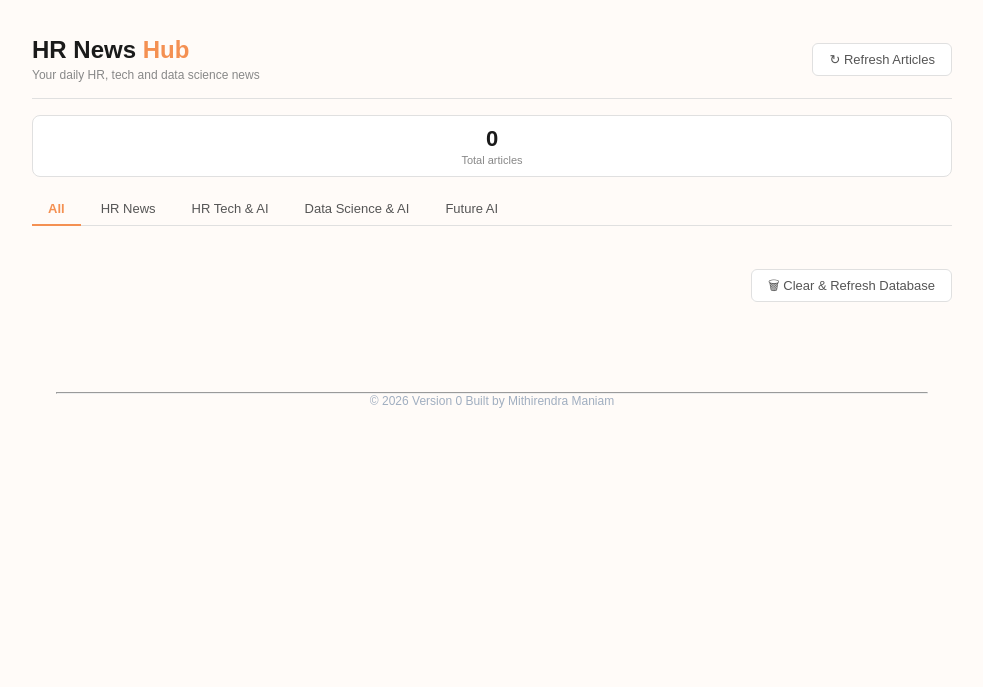
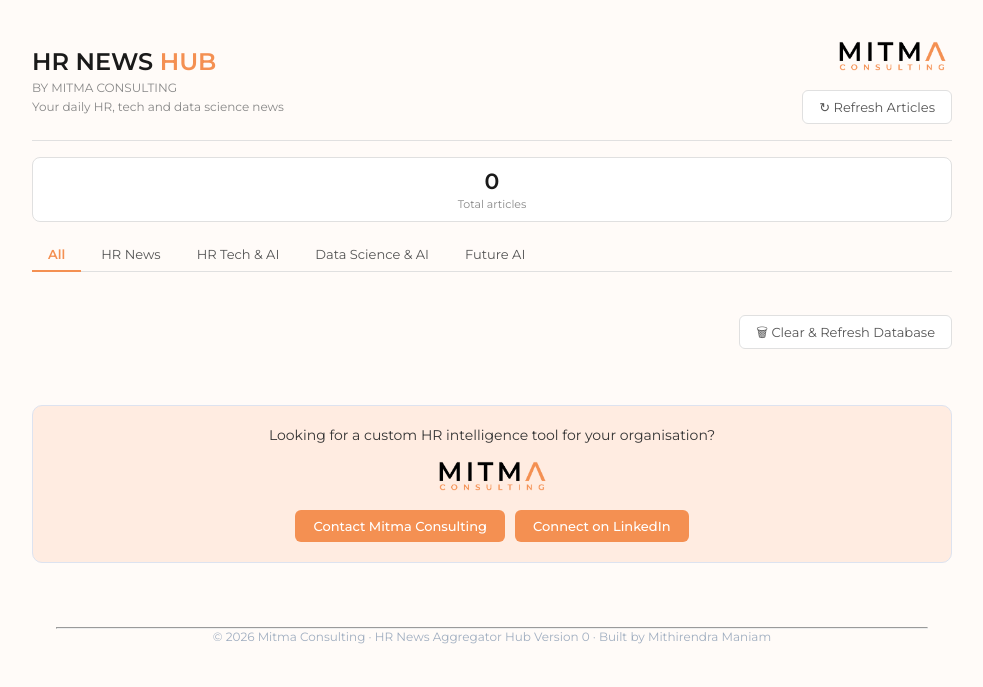
Before and after one commit to mithirendra/HR-News-Aggregator-App, a Flask app: page / in a window 1280 px wide. Shown: the top 687 px of the page, without its empty margins (148-1131 px from the left). Run offline with Flask 3, Linux system fonts and the light colour scheme; data that the repository does not hold is empty.

Commit message:
Added branding

```diff
--- a/static/style.css
+++ b/static/style.css
@@ -2,10 +2,11 @@
     margin: 0;
     padding: 0;
     box-sizing: border-box;
+    font-family: 'Montserrat', sans-serif;
 }
 
 body {
-    font-family: Arial, sans-serif;
+    font-family: 'Montserrat', sans-serif;
     background-color: #fffbf8;
     color: #333;
     max-width: 960px;
@@ -202,6 +203,43 @@
     text-decoration: underline;
 }
 
+.promo-banner {
+    background: #ffece1;
+    border: 1px solid #dde3f0;
+    border-radius: 10px;
+    padding: 20px;
+    text-align: center;
+    margin: 30px 0 10px;
+    font-size: 14px;
+    color: #333;
+}
+
+.promo-banner p {
+    margin-bottom: 12px;
+}
+
+.promo-btn {
+    text-decoration: none;
+    padding: 8px 18px;
+    border-radius: 6px;
+    font-size: 13px;
+    font-weight: 500;
+    background: #f49052;
+    color: white;
+}
+
+.promo-btn:hover {
+    background: #505050;
+}
+
+.promo-btn-linkedin {
+    background: #f49052;
+}
+
+.promo-btn-linkedin:hover {
+    background: #505050;
+}
+
 /* Footer */
 footer {
   text-align: center;
--- a/templates/index.html
+++ b/templates/index.html
@@ -1,17 +1,25 @@
 <!DOCTYPE html>
 <html>
 <head>
-    <title>HR News Hub</title>
+    <title>HR News Hub | Mitma Consulting</title>
     <link rel="stylesheet" href="{{ url_for('static', filename='style.css') }}">
+    <link href="https://fonts.googleapis.com/css2?family=Montserrat:wght@400;500;600&display=swap" rel="stylesheet">
+    <link rel="icon" type="image/png" href="{{ url_for('static', filename='mitma_favicon.png') }}">
 </head>
 <body>
 
     <div class="header">
         <div>
-            <h1>HR News <span>Hub</span></h1>
+            <h1>HR NEWS <span>HUB</span></h1>
+            <div class="subtitle">BY MITMA CONSULTING</div>
             <div class="subtitle">Your daily HR, tech and data science news</div>
         </div>
-        <a href="/refresh" class="refresh-btn">↻ Refresh Articles</a>
+        <div style="display: flex; flex-direction: column; align-items: flex-end; gap: 10px;">
+            <a href="https://mitmaconsulting.framer.ai/" target="_blank">
+                <img src="{{ url_for('static', filename='mitma_logo.png') }}" height="40" alt="Mitma Consulting">
+            </a>
+            <a href="/refresh" class="refresh-btn">↻ Refresh Articles</a>
+        </div>
     </div>
 
     {% for message in get_flashed_messages() %}
@@ -57,9 +65,21 @@
         <a href="/clear" class="refresh-btn">🗑 Clear & Refresh Database</a>
     </div>
 
+    <div class="promo-banner">
+        <p>Looking for a custom HR intelligence tool for your organisation?</p>
+        <a href="https://mitmaconsulting.framer.ai/" target="_blank">
+            <img src="{{ url_for('static', filename='mitma_logo.png') }}" height="40" alt="Mitma Consulting">
+        </a>
+        <div style="display: flex; gap: 10px; justify-content: center; margin-top: 10px;">
+            <a href="https://mitmaconsulting.framer.ai/contact" target="_blank" class="promo-btn">Contact Mitma Consulting</a>
+            <a href="https://www.linkedin.com/in/mithirendra-maniam/" target="_blank" class="promo-btn promo-btn-linkedin">Connect on LinkedIn</a>
+        </div>
+    </div>
+
     <footer>
         <hr>
-        <p>&copy; 2026 Version 0 Built by Mithirendra Maniam</p>
+        <p>&copy; 2026 Mitma Consulting · HR News Aggregator Hub Version 0 ·
+    Built by Mithirendra Maniam</p>
     </footer>
 
 </body>
```
Also changed, not shown: feeds.py (deleted), static/mitma_favicon.png (added), static/mitma_logo.png (added), templates/contact.html (deleted), 1 other file.
